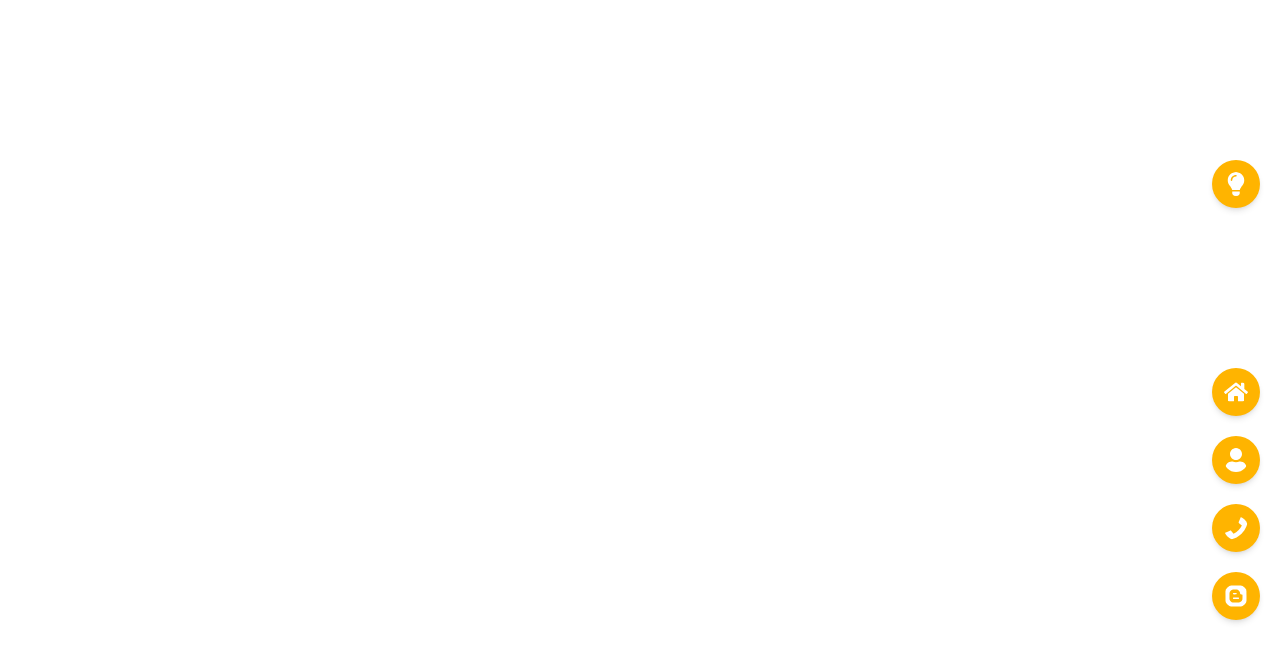
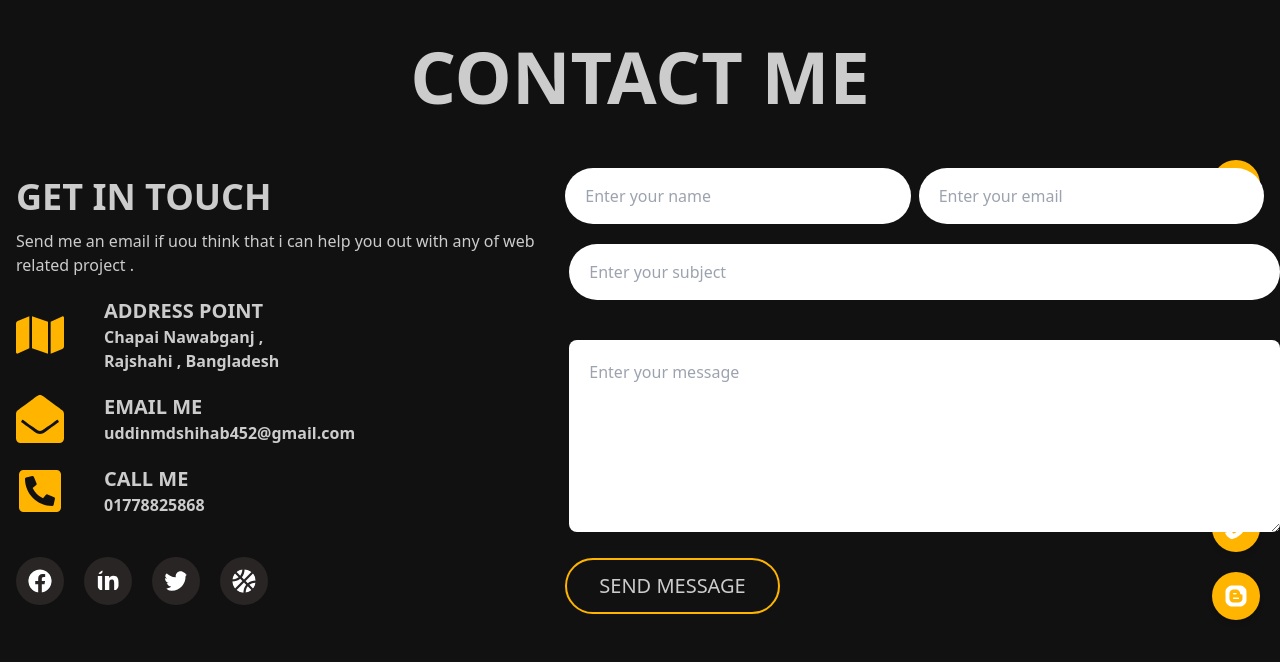
Before and after one commit to Shihab2022/-my_portfolio, a React (Create React App) app: page /contact in a window 1280 px wide. Before the commit this address had no page. Shown: the top 662 px of the page. Built offline with nearby package versions, Linux system fonts and the light colour scheme; the HTML template or start-up script is replaced by a standard one.

Commit message:
add contact page

```diff
--- a/src/App.js
+++ b/src/App.js
@@ -1,5 +1,7 @@
 import { Route, Routes } from 'react-router-dom';
 import './App.css';
+import About from './Pages/About/About';
+import Contact from './Pages/Contact/Contact';
 import Home from './Pages/Home/Home';
 import NavBar from './Pages/sheared/NavBar';
 
@@ -9,6 +11,9 @@ function App() {
       <NavBar></NavBar>
      <Routes>
        <Route path='/' element={<Home/>}></Route>
+       <Route path='/home' element={<Home/>}></Route>
+       <Route path='/about' element={<About/>}></Route>
+       <Route path='/contact' element={<Contact/>}></Route>
      </Routes>
     </div>
   );
--- a/src/Pages/About/About.js
+++ b/src/Pages/About/About.js
@@ -2,9 +2,23 @@ import React from 'react';
 
 const About = () => {
     return (
-        <div>
-          <p>this is about page . </p>
+        <>
+        <div className='bg-accent min-h-screen  w-screen'>
+        <h1 className='text-7xl text-center font-bold uppercase py-10'>CONTACT me</h1>
+        <div class="hero h-[100%] ">
+
+  <div class="hero-content flex-col lg:flex-row">
+    <img src="https://api.lorem.space/image/movie?w=260&h=400" class="max-w-sm rounded-lg shadow-2xl" />
+    <div>
+      <h1 class="text-5xl font-bold">Box Office News!</h1>
+      <p class="py-6">Provident cupiditate voluptatem et in. Quaerat fugiat ut assumenda excepturi exercitationem quasi. In deleniti eaque aut repudiandae et a id nisi.</p>
+      <button class="btn btn-primary">Get Started</button>
+    </div>
+  </div>
+</div>
         </div>
+
+        </>
     );
 };
 
--- /dev/null
+++ b/src/Pages/Contact/Contact.js
@@ -0,0 +1,63 @@
+import React from 'react';
+import { FaMap,FaEnvelopeOpen,FaPhoneSquareAlt,FaFacebook,FaLinkedinIn,FaTwitter,FaBasketballBall} from "react-icons/fa";
+
+const Contact = () => {
+    return (
+        <>
+        <div className='bg-accent min-h-screen  w-screen'>
+        <h1 className='text-7xl text-center font-bold uppercase py-10'>CONTACT me</h1>
+        <div class="hero h-[100%] ">
+
+  <div class="hero-content flex-col lg:flex-row">
+    <div className=''>
+        <h1 className='text-4xl uppercase mb-3 font-bold'>get in touch</h1>
+        <p>Send me an email if uou think that i can help you out with any of web related project .</p>
+        <div className='flex  my-5 items-center'>
+            <FaMap className='text-primary text-5xl'/>
+            <div className='ml-10'>
+                <p className='text-xl font-bold'>ADDRESS POINT</p>
+                <p className='font-semibold'>Chapai Nawabganj , <br /> Rajshahi , Bangladesh</p>
+            </div>
+        </div>
+        <div className='flex  my-5 items-center'>
+            <FaEnvelopeOpen className='text-primary text-5xl'/>
+            <div className='ml-10'>
+                <p className='text-xl font-bold uppercase'>email me</p>
+                <p className='font-semibold'>uddinmdshihab452@gmail.com</p>
+            </div>
+        </div>
+        <div className='flex  my-5 items-center'>
+            <FaPhoneSquareAlt className='text-primary text-5xl'/>
+            <div className='ml-10'>
+                <p className='text-xl font-bold uppercase'>CALL ME</p>
+                <p className='font-semibold'>01778825868</p>
+            </div>
+        </div>
+        <div className='flex mt-10'>
+            <FaFacebook className='p-3 hover:bg-primary bg-stone-800 rounded-full text-white text-5xl'/>
+            <FaLinkedinIn className='p-3 hover:bg-primary bg-stone-800 rounded-full text-white text-5xl mx-5'/>
+            <FaTwitter className='p-3 hover:bg-primary bg-stone-800 rounded-full text-white text-5xl'/>
+            <FaBasketballBall className='p-3 hover:bg-primary bg-stone-800 rounded-full text-white text-5xl ml-5'/>
+        </div>
+    </div>
+    <div className='w-[70%] text-base'>
+    <form action="" >
+<div className='flex justify-around '>
+<input type="text" placeholder='Enter your name'  className='px-5 ml-3 py-4 rounded-full w-[50%]'/>
+<input type="email" placeholder='Enter your email'  className='px-5 ml-2 py-4 rounded-full w-[50%]'/>
+</div>
+<input type="text" placeholder='Enter your subject'  className='px-5 my-5 ml-4 py-4 rounded-full w-full'/>
+<textarea  placeholder='Enter your message'   className='px-5 my-5 ml-4 py-5 h-48 rounded-lg w-full'></textarea>
+<input type="submit" value="send message"  className=' ml-3 rounded-full py-3 uppercase px-8 border-2 border-primary text-xl'/>
+    </form>
+
+    </div>
+  </div>
+</div>
+        </div>
+
+        </>
+    );
+};
+
+export default Contact;
--- a/src/Pages/sheared/NavBar.js
+++ b/src/Pages/sheared/NavBar.js
@@ -9,8 +9,8 @@ const NavBar = () => {
 
           <NavLink to='/' ><FaLightbulb className=' p-3 bg-primary   rounded-full shadow-md mb-40'/></NavLink>
           <NavLink to='/'  ><FaHome  className=' home-btn p-3 bg-primary rounded-full shadow-md' /></NavLink>
-          <NavLink to='/' ><FaUser className='p-3 my-5 bg-primary rounded-full shadow-md'/></NavLink>
-          <NavLink to='/' ><FaPhone className='p-3 bg-primary rounded-full shadow-md'/></NavLink>
+          <NavLink to='/about' ><FaUser className='p-3 my-5 bg-primary rounded-full shadow-md'/></NavLink>
+          <NavLink to='/contact' ><FaPhone className='p-3 bg-primary rounded-full shadow-md'/></NavLink>
           <NavLink to='/' ><FaBlogger className='p-3 my-5 bg-primary rounded-full shadow-md'/></NavLink>
 
         </div>
```
